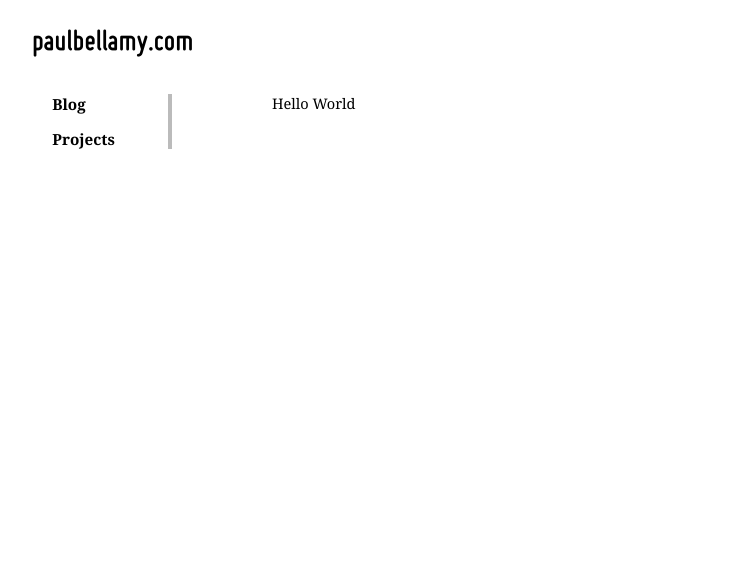
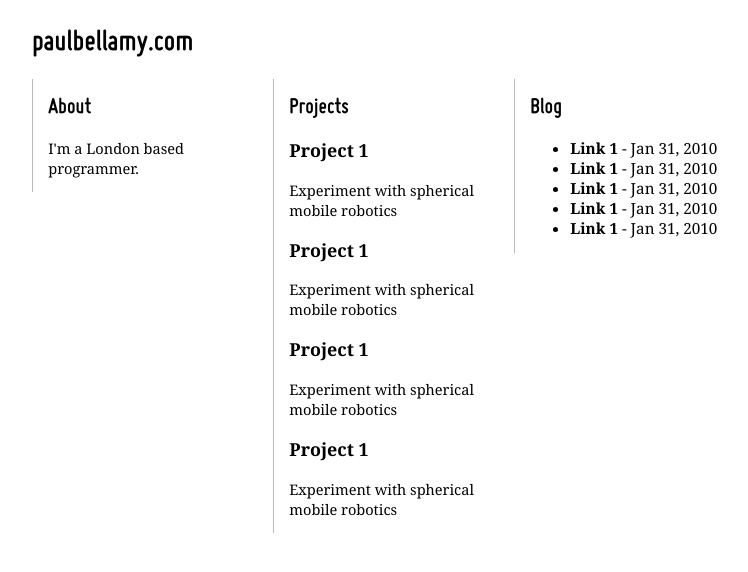
Before and after one commit to paulbellamy/paulbellamy.github.com, a Jekyll site: the page built from index.markdown, in a window 1280 px wide. Shown: the top 572 px of the page, without its empty margins (128-876 px from the left). Built offline with Jekyll 4.4.1, drawn with Linux system fonts in a browser that asks for light colours; some web fonts are replaced.

Commit message:
Moving to 3-column layout

```diff
--- a/_layouts/default.html
+++ b/_layouts/default.html
@@ -12,15 +12,52 @@
         <h1>{{ page.title }}</h1>
       </div>
       <div class="clear">&nbsp;</div>
-      <div class="navigation grid_2 alpha">
-        <ul>
-          <li><a href="/">Blog</a></li>
-          <li><a href="/projects">Projects</a></li>
-        </ul>
+      <div class="column grid_3 alpha">
+        <div class="content">
+          <h2>About</h2>
+          <p>I'm a London based programmer.</p>
+        </div>
       </div>
-      <div class="grid_1">&nbsp;</div>
-      <div class="content grid_9 omega">
-        {{ content }}
+      <div class="column grid_3">
+        <div class="content">
+          <h2>Projects</h2>
+          <div class="item">
+            <h3>Project 1</h3>
+            <p>
+              Experiment with spherical mobile robotics
+            </p>
+          </div>
+          <div class="item">
+            <h3>Project 1</h3>
+            <p>
+              Experiment with spherical mobile robotics
+            </p>
+          </div>
+          <div class="item">
+            <h3>Project 1</h3>
+            <p>
+              Experiment with spherical mobile robotics
+            </p>
+          </div>
+          <div class="item">
+            <h3>Project 1</h3>
+            <p>
+              Experiment with spherical mobile robotics
+            </p>
+          </div>
+        </div>
+      </div>
+      <div class="column grid_6 omega">
+        <div class="content">
+          <h2>Blog</h2>
+          <ul>
+            <li><a href="post_1">Link 1</a> - Jan 31, 2010</li>
+            <li><a href="post_1">Link 1</a> - Jan 31, 2010</li>
+            <li><a href="post_1">Link 1</a> - Jan 31, 2010</li>
+            <li><a href="post_1">Link 1</a> - Jan 31, 2010</li>
+            <li><a href="post_1">Link 1</a> - Jan 31, 2010</li>
+          </ul>
+        </div>
       </div>
     </div>
   </body>
--- a/stylesheets/default.css
+++ b/stylesheets/default.css
@@ -2,12 +2,10 @@ a {
   text-decoration: none;
   font-weight: bold;
   color: #000;
-  padding-left: 1px;
 }
 
 a:hover {
-  border-left: 1px dotted #000;
-  padding-left: 0px;
+  border-bottom: 1px dotted #000;
 }
 
 .navigation ul {
@@ -28,3 +26,14 @@ a:hover {
     .navigation ul li a:hover {
       padding-left: 4px;
     }
+
+.column {
+  border-left: 1px solid #BBB;
+}
+  .column .content {
+    padding: 0 1em;
+  }
+
+  .container_12 .alpha {
+    border-right: 0px;
+  }
--- a/stylesheets/fonts.css
+++ b/stylesheets/fonts.css
@@ -1,4 +1,4 @@
-.headline, h1, .afs-miso { font-family: "Miso", "Helvetica", "Arial", "Lucida Grande", "Verdana", "Gill Sans", sans-serif; ;}
+.headline, h1, h2, .afs-miso { font-family: "Miso", "Helvetica", "Arial", "Lucida Grande", "Verdana", "Gill Sans", sans-serif; ;}
 
 .text, body, p, .afs-charis-sil { font-family: "Charis SIL", "Georgia", "Times New Roman", "Palatino", "Hoefler Text", "Baskerville", serif; font-size: 0.954em;}
 
```
